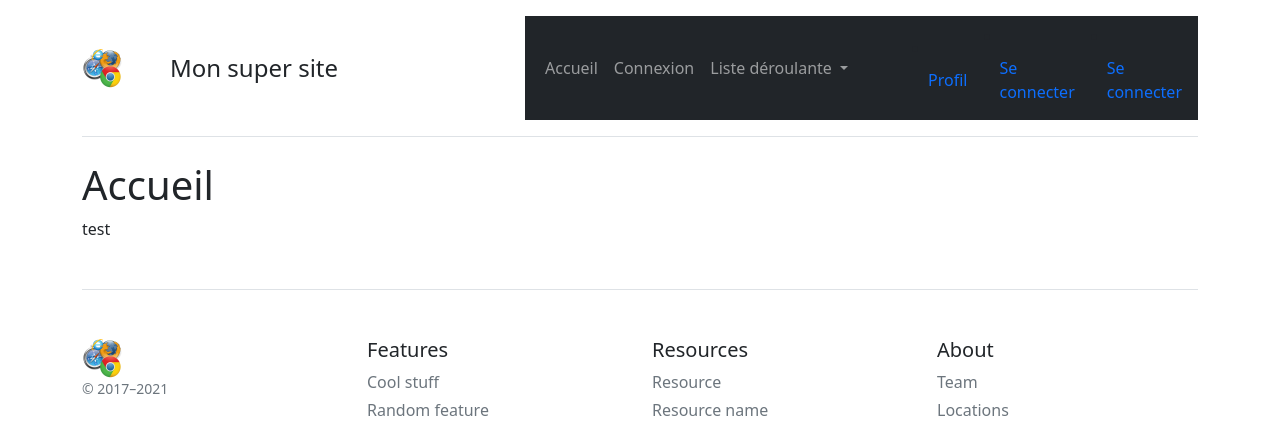
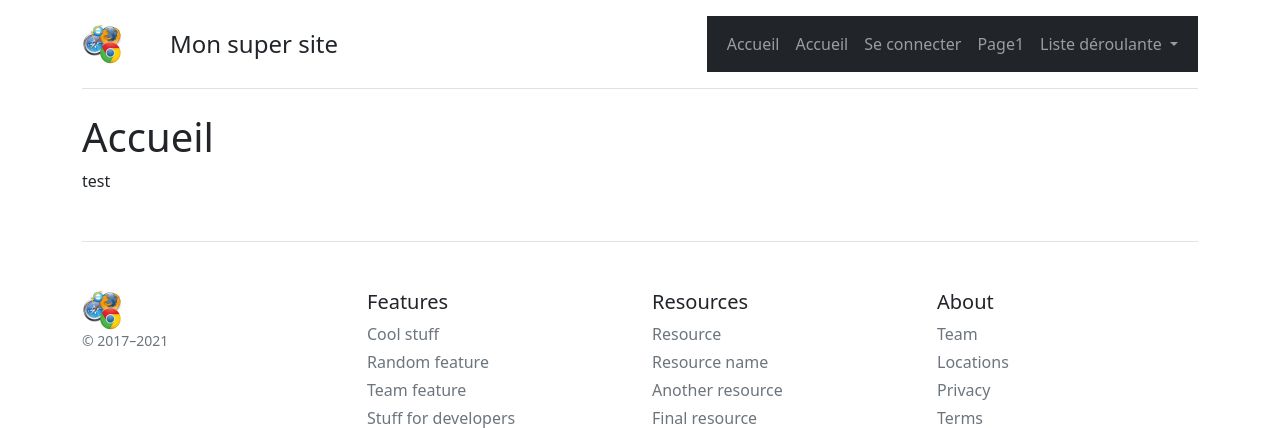
Before and after one commit to RomainNgd/Connection, a PHP site: page / in a window 1280 px wide. Shown: the top 428 px of the page. Run offline with PHP 8.4, Linux system fonts and the light colour scheme; data that the repository does not hold is empty.

Commit message:
semi fix de bugs

```diff
--- a/Controllers/utilisateurs/utilisateurs.controller.php
+++ b/Controllers/utilisateurs/utilisateurs.controller.php
@@ -12,19 +12,13 @@ class UtilisateursController extends MainController
         $this->UtilisateurManager=new UtilisateurManager();
     }
 
-       public function validation_login($login, $password): void
-
-    {
-        echo "test";
-    }
-
     public function pageErreur($msg): void
 
     {
         parent::pageErreur($msg);
     }
 
-    public function validtion_login($login, $password): void
+    public function validation_login($login, $password): void
     {
         if($this->UtilisateurManager->isCombinaisonValid($login, $password)){
             if($this->UtilisateurManager->compteEstActive($login)){
--- a/Views/partials/menu.php
+++ b/Views/partials/menu.php
@@ -9,8 +9,20 @@
           <a class="nav-link" aria-current="page" href="<?= URL; ?>accueil">Accueil</a>
         </li>
         <li class="nav-item">
-          <a class="nav-link" aria-current="page" href="<?= URL; ?>login">Connexion</a>
-        </li>
+    <a class="nav-link" aria-current="page" href="<?= URL; ?>accueil">Accueil</a>
+  </li>
+  <?php if(empty($_SESSION['profil'])) : ?>
+    <li class="nav-item">
+      <a class="nav-link" aria-current="page" href="<?= URL; ?>login">Se connecter</a>
+    </li>
+    <?php else : ?>
+    <li class="nav-item">
+      <a class="nav-link" aria-current="page" href="<?= URL; ?>compte/profil">Profil</a>
+    </li>
+    <?php endif; ?>
+    <li class="nav-item">
+      <a class="nav-link" href="<?= URL; ?>page1">Page1</a>
+    </li>
         <li class="nav-item dropdown">
           <a class="nav-link dropdown-toggle" href="#" id="navbarDropdown" role="button" data-bs-toggle="dropdown" aria-expanded="false">
             Liste déroulante
@@ -23,19 +35,4 @@
       </ul>
     </div>
   </div>
-  <li class="nav-item">
-    <a class="nav-link" aria-current="page" href="<?= URL; ?>accueil">Profil</a>
-  </li>
-  <?php if(empty($_SESSION['profil'])) : ?>
-    <li class="nav-item">
-      <a class="nav-link" aria-current="page" href="<?= URL; ?>login">Se connecter</a>
-    </li>
-    <?php else : ?>
-    <li class="nav-item">
-      <a class="nav-link" aria-current="page" href="<?= URL; ?>compte/profil">Profil</a>
-    </li>
-    <?php endif; ?>
-    <li class="nav-item">
-      <a class="nav-link" href="<?= URL; ?>page1">Se connecter</a>
-    </li>
 </nav>
--- a/index.php
+++ b/index.php
@@ -26,7 +26,7 @@ try {
         case "login": $visiteurController->login();
             break;
             case "validation_login" :
-                if(empty($_POST['login'])&& !empty($_POST['password'])){
+                if(!empty($_POST['login'])&& !empty($_POST['password'])){
                     $login = Security::secureHTML($_POST['login']);
                     $password = Security::secureHTML($_POST['password']);
                     $utilisateurController->validation_login($login, $password);
```
Also changed, not shown: Views/utilisateur/profil.view.php (+4 -4 lines).
